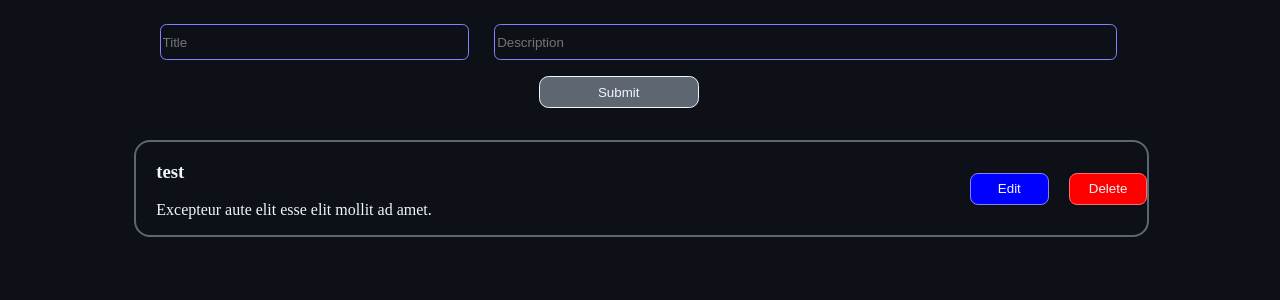
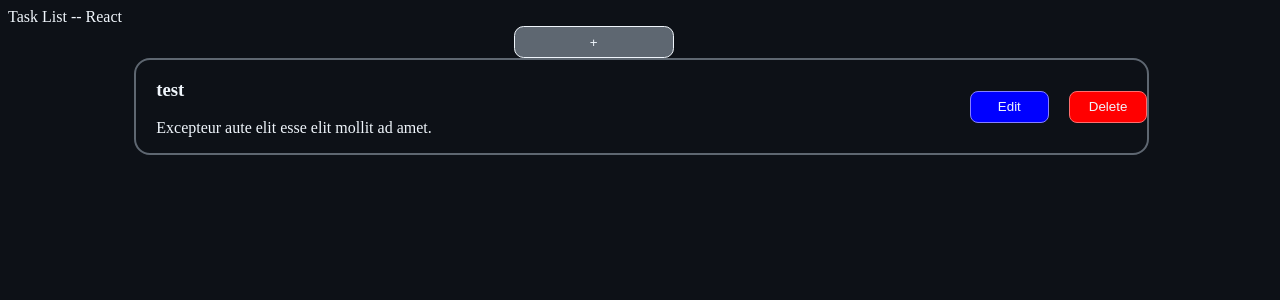
Before and after one commit to krystln/tasklist-react, a React (Vite) app: page / in a window 1280 px wide. Shown: the top 300 px of the page. Built offline with nearby package versions, Linux system fonts and the light colour scheme.

Commit message:
Header and add button

```diff
--- a/src/App.jsx
+++ b/src/App.jsx
@@ -1,10 +1,21 @@
+import React from 'react'
 import './App.css'
 import TaskList from './components/TaskList'
 
 function App() {
+
+  const [isCreate, setIsCreate] = React.useState(false)
+  function handleAddButton(){
+    setIsCreate(prevIsState => !prevIsState)
+  }
+
   return (
     <>
-		  <TaskList></TaskList>
+      <div className='Header'>
+        <div className='Header-Title'>Task List -- React</div>
+        <button className='Header-Button' onClick={handleAddButton}>+</button>
+      </div>
+		  <TaskList showCreate={isCreate}></TaskList>
     </>
   )
 }
--- a/src/components/TaskList.jsx
+++ b/src/components/TaskList.jsx
@@ -2,7 +2,7 @@ import React from "react";
 import Task from "./Task"
 import CreateTask from "./CreateTask";
 
-export default function TaskList() {
+export default function TaskList(props) {
 	const [list, setList] = React.useState(
 	[
 		{
@@ -45,7 +45,7 @@ export default function TaskList() {
 
   	return (
 		<div className="TaskList">
-			<CreateTask addData={addListItem} nextId={list.length + 1}></CreateTask>
+			{props.showCreate && <CreateTask addData={addListItem} nextId={list.length + 1}></CreateTask>}
 			{listComp}
 		</div>
   	)
```
